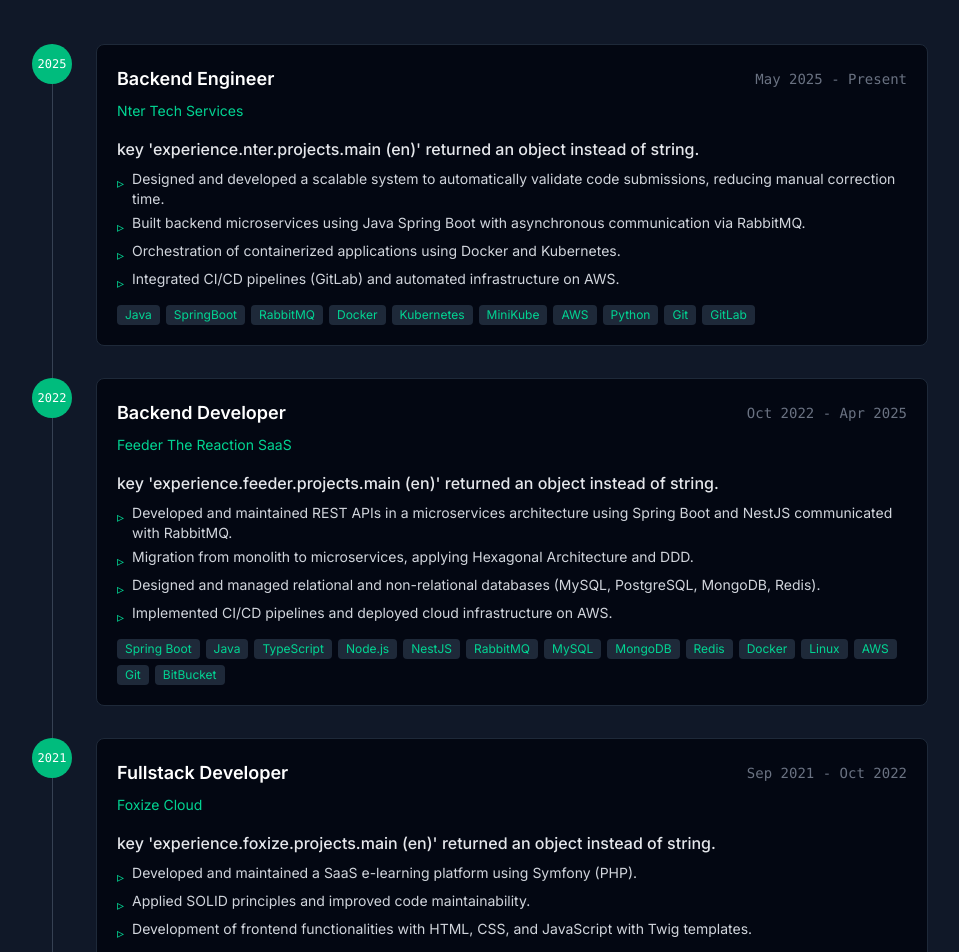
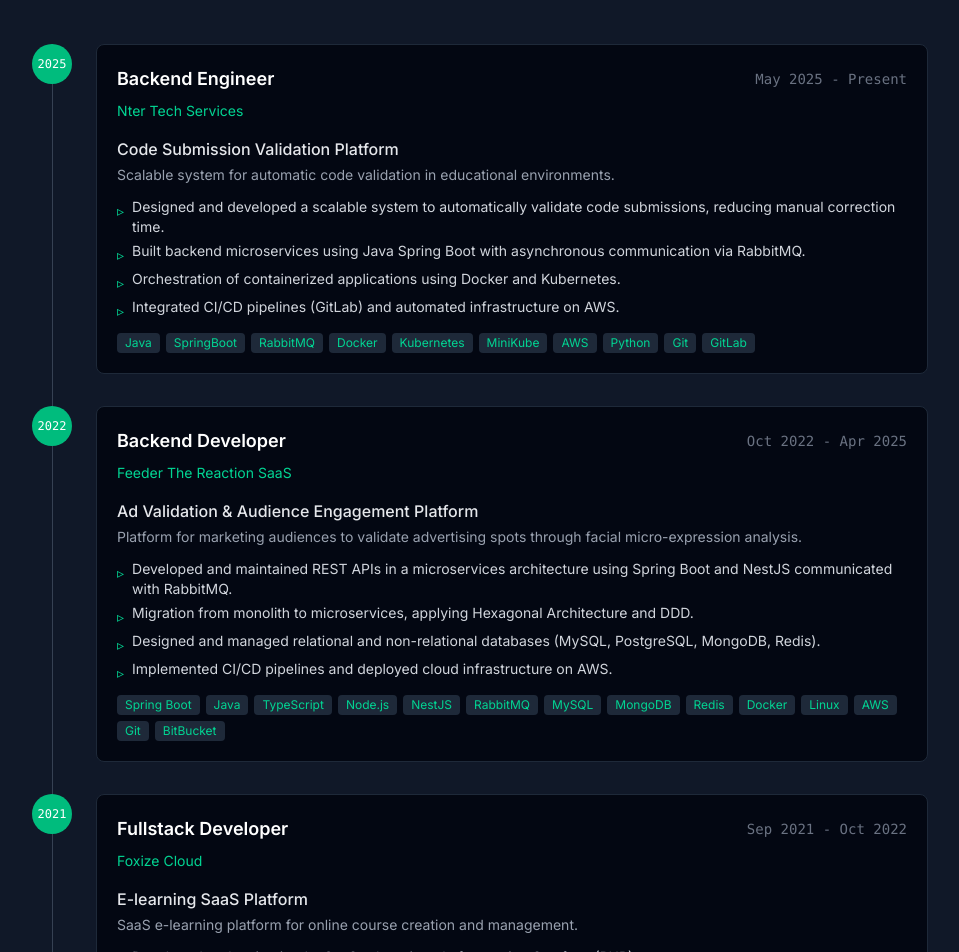
Before and after one commit to albertmenendezg/portfolio, a Next.js app: page / in a window 1280 px wide. Shown: the part 1700-2652 px from the top of the page, without its empty margins (160-1119 px from the left). Built offline with nearby package versions, Linux system fonts and the light colour scheme.

Commit message:
Add project description and tasks to experience entries

```diff
--- a/src/components/Experience.tsx
+++ b/src/components/Experience.tsx
@@ -68,18 +68,21 @@
                       <p className="text-emerald-600 dark:text-emerald-400 text-sm mb-4">{job.company}</p>
 
                       {job.projects.map((project, pIdx) => {
-                        const descriptions = t(project.descriptionKey, { returnObjects: true }) as string[];
+                        const tasks = t(project.tasksKey, { returnObjects: true }) as string[];
 
                         return (
                           <div key={pIdx} className={pIdx > 0 ? "mt-4 pt-4 border-t border-gray-200 dark:border-gray-800" : ""}>
-                            <h4 className="font-medium text-gray-800 dark:text-gray-200 mb-2">
+                            <h4 className="font-medium text-gray-800 dark:text-gray-200 mb-1">
                               {t(project.nameKey)}
                             </h4>
+                            <p className="text-gray-600 dark:text-gray-400 text-sm mb-3">
+                              {t(project.descriptionKey)}
+                            </p>
                             <ul className="space-y-1 mb-3">
-                              {Array.isArray(descriptions) && descriptions.map((desc: string, idx: number) => (
+                              {Array.isArray(tasks) && tasks.map((task: string, idx: number) => (
                                 <li key={idx} className="text-gray-600 dark:text-gray-400 text-sm flex items-start">
                                   <span className="text-emerald-600 dark:text-emerald-400 mr-2 mt-1">▹</span>
-                                  <span className="text-gray-700 dark:text-gray-300">{desc}</span>
+                                  <span className="text-gray-700 dark:text-gray-300">{task}</span>
                                 </li>
                               ))}
                             </ul>
--- a/src/data/portfolio.ts
+++ b/src/data/portfolio.ts
@@ -16,8 +16,9 @@
     positionKey: "experience.nter.position",
     projects: [
       {
-        nameKey: "experience.nter.projects.main",
+        nameKey: "experience.nter.projects.main.name",
         descriptionKey: "experience.nter.projects.main.description",
+        tasksKey: "experience.nter.projects.main.tasks",
         tech: ["Java", "SpringBoot", "RabbitMQ", "Docker", "Kubernetes", "MiniKube", "AWS", "Python", "Git", "GitLab"]
       }
     ]
@@ -29,8 +30,9 @@
     positionKey: "experience.feeder.position",
     projects: [
       {
-        nameKey: "experience.feeder.projects.main",
+        nameKey: "experience.feeder.projects.main.name",
         descriptionKey: "experience.feeder.projects.main.description",
+        tasksKey: "experience.feeder.projects.main.tasks",
         tech: ["Spring Boot", "Java", "TypeScript", "Node.js", "NestJS", "RabbitMQ", "MySQL", "MongoDB", "Redis", "Docker", "Linux", "AWS", "Git", "BitBucket"]
       }
     ]
@@ -42,8 +44,9 @@
     positionKey: "experience.foxize.position",
     projects: [
       {
-        nameKey: "experience.foxize.projects.main",
+        nameKey: "experience.foxize.projects.main.name",
         descriptionKey: "experience.foxize.projects.main.description",
+        tasksKey: "experience.foxize.projects.main.tasks",
         tech: ["Symfony", "PHP", "Twig", "JavaScript", "MySQL", "Docker", "Linux", "HTML", "CSS", "Bootstrap", "Git", "GitLab"]
       }
     ]
--- a/src/i18n/locales/en.json
+++ b/src/i18n/locales/en.json
@@ -34,7 +34,8 @@
       "projects": {
         "main": {
           "name": "Code Submission Validation Platform",
-          "description": [
+          "description": "Scalable system for automatic code validation in educational environments.",
+          "tasks": [
             "Designed and developed a scalable system to automatically validate code submissions, reducing manual correction time.",
             "Built backend microservices using Java Spring Boot with asynchronous communication via RabbitMQ.",
             "Orchestration of containerized applications using Docker and Kubernetes.",
@@ -47,8 +48,9 @@
       "position": "Backend Developer",
       "projects": {
         "main": {
-          "name": "Social Media Management Platform",
-          "description": [
+          "name": "Ad Validation & Audience Engagement Platform",
+          "description": "Platform for marketing audiences to validate advertising spots through facial micro-expression analysis.",
+          "tasks": [
             "Developed and maintained REST APIs in a microservices architecture using Spring Boot and NestJS communicated with RabbitMQ.",
             "Migration from monolith to microservices, applying Hexagonal Architecture and DDD.",
             "Designed and managed relational and non-relational databases (MySQL, PostgreSQL, MongoDB, Redis).",
@@ -62,7 +64,8 @@
       "projects": {
         "main": {
           "name": "E-learning SaaS Platform",
-          "description": [
+          "description": "SaaS e-learning platform for online course creation and management.",
+          "tasks": [
             "Developed and maintained a SaaS e-learning platform using Symfony (PHP).",
             "Applied SOLID principles and improved code maintainability.",
             "Development of frontend functionalities with HTML, CSS, and JavaScript with Twig templates."
--- a/src/i18n/locales/es.json
+++ b/src/i18n/locales/es.json
@@ -32,9 +32,10 @@
     "nter": {
       "position": "Ingeniero Backend",
       "projects": {
-        "main": {
-          "name": "Plataforma de Validación de Código",
-          "description": [
+        "codebench": {
+          "name": "Codebench",
+          "description": "Sistema escalable para la validación automática de código en entornos educativos.",
+          "tasks": [
             "Diseñé y desarrollé un sistema escalable para validar automáticamente envíos de código, reduciendo el tiempo de corrección manual.",
             "Construí microservicios backend usando Java Spring Boot con comunicación asíncrona vía RabbitMQ.",
             "Orquestación de aplicaciones containerizadas usando Docker y Kubernetes.",
@@ -46,10 +47,16 @@
     "feeder": {
       "position": "Desarrollador Backend",
       "projects": {
-        "main": {
-          "name": "Plataforma de Gestión de Redes Sociales",
-          "description": [
-            "Desarrollé y mantuve APIs REST en arquitectura de microservicios usando Spring Boot y NestJS comunicados con RabbitMQ.",
+        "feeder-health": {
+          "name": "Feeder Health",
+          "description": "",
+          "tasks": []
+        },
+        "feeder-metrics": {
+          "name": "Feeder Metrics",
+          "description": "Plataforma para que audiencias de marketing validen spots publicitarios mediante análisis de microexpresiones faciales.",
+          "tasks": [
+            "Desarrollé y mantuve APIs REST en arquitectura de microservicios usando NestJS comunicados con RabbitMQ.",
             "Migración de monolito a microservicios, aplicando Arquitectura Hexagonal y DDD.",
             "Diseñé y gestioné bases de datos relacionales y no relacionales (MySQL, PostgreSQL, MongoDB, Redis).",
             "Implementé pipelines CI/CD e infraestructura cloud en AWS."
@@ -60,9 +67,10 @@
     "foxize": {
       "position": "Desarrollador Fullstack",
       "projects": {
-        "main": {
-          "name": "Plataforma SaaS de E-learning",
-          "description": [
+        "foxize-cloud": {
+          "name": "Foxize Cloud",
+          "description": "Plataforma SaaS de e-learning para creación y gestión de cursos online.",
+          "tasks": [
             "Desarrollé y mantuve una plataforma SaaS de e-learning usando Symfony (PHP).",
             "Apliqué principios SOLID y mejoré la mantenibilidad del código.",
             "Desarrollo de funcionalidades frontend con HTML, CSS y JavaScript con plantillas Twig."
```
